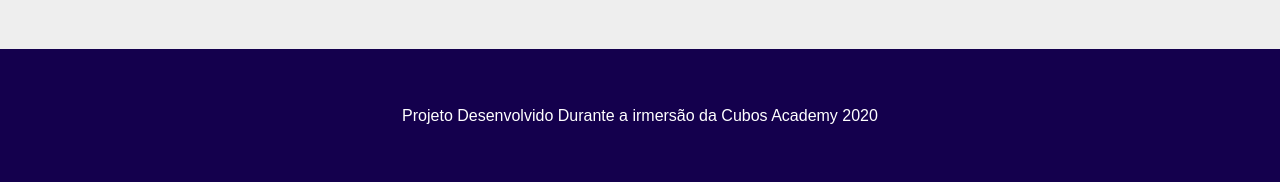
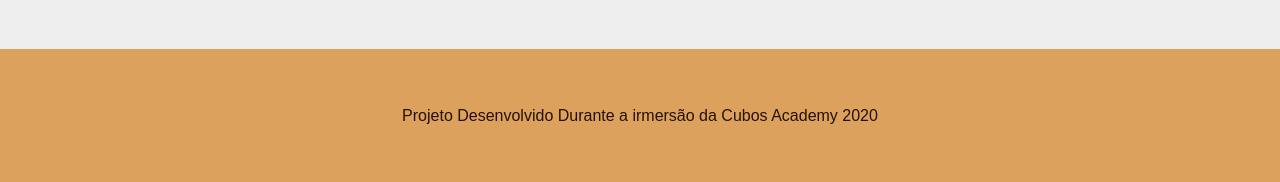
Before and after one commit to Juliane-Carvalho/Portfolio, a website: page index.html in a window 1280 px wide. Shown: the part 2104-2286 px from the top of the page. Drawn offline with nearby package versions, Linux system fonts and the light colour scheme; a web font is replaced by a local one.

Commit message:
footer_editado

```diff
--- a/estilo.css
+++ b/estilo.css
@@ -207,8 +207,8 @@
 }
 
 footer {
-  background-color: #14004d;
-  color: white;
+  background-color: #dda15e;
+  color: #251200;
   padding: 57.6px;
   text-align: center;
   font-family: "Open-Sans", sans-serif;
```
